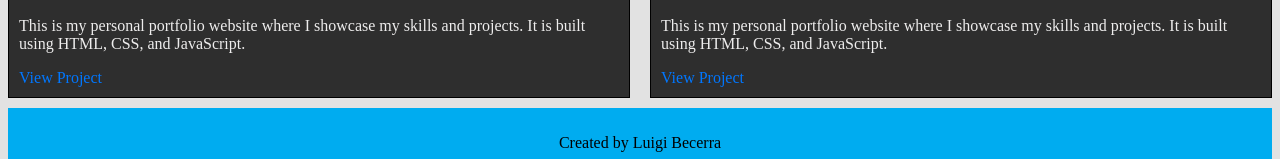
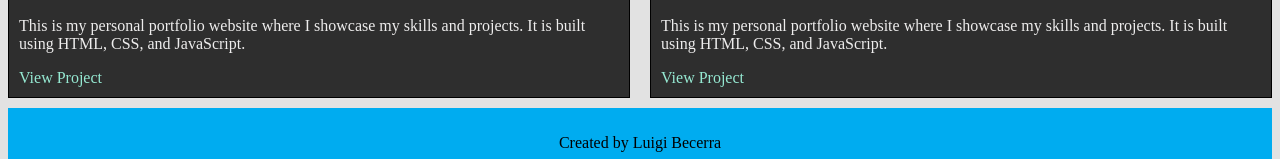
Before and after one commit to lilouidg/Porfolio, a plain HTML site: page pages/work.html in a window 1280 px wide. Shown: the part 682-841 px from the top of the page. Drawn offline with Linux system fonts and the light colour scheme; a web font is replaced by a local one.

Commit message:
Update link color in styles for improved visibility and consistency

```diff
--- a/styles/work_style.css
+++ b/styles/work_style.css
@@ -47,6 +47,6 @@ article p {
   color: #eeeded;
 }
 article a {
-  color: #0077ff;
+  color: #a1ffe5e5;
   text-decoration: none;
 }
```
